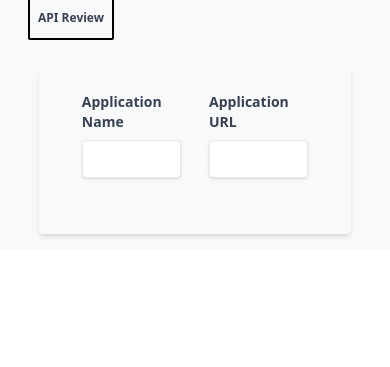
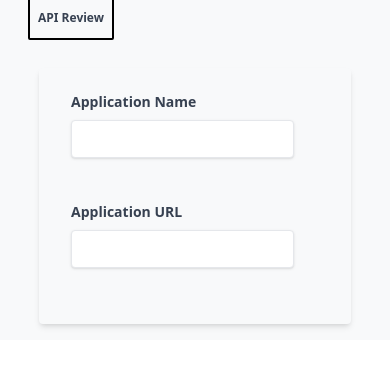
Before and after one commit to Mike47ip/pocketbase_admin_dash, a React (Vite) app in the folder admin_dash/: page /settings in a window 390 px wide. Shown: the part 321-688 px from the top of the page. Built offline with nearby package versions, Linux system fonts and the light colour scheme.

Commit message:
Adjust input form responsiveness

```diff
--- a/admin_dash/src/pages/settings.jsx
+++ b/admin_dash/src/pages/settings.jsx
@@ -87,8 +87,8 @@ const Settings = ({darkMode}) => {
      <div id="input" className="flex justify-center items-center"></div>
      {/* Input */}
      <div className={`w-[80%] mx-auto`}>
-      <div className={`flex gap-7 justify-center ${darkMode ? "bg-custom-dark" : "bg-custom-back"} shadow-md rounded px-8 pt-6 pb-8 mb-4`}>
-       <div className="mb-4 w-[40%]">
+      <div className={`flex gap-7 justify-center flex-col lg:flex-row  ${darkMode ? "bg-custom-dark" : "bg-custom-back"} shadow-md rounded px-8 pt-6 pb-8 mb-4`}>
+       <div className="mb-4 w-[90%] lg:w-[40%]">
         <label
          className="block text-gray-700 text-sm font-bold mb-2"
          htmlFor="appName"
@@ -101,7 +101,7 @@ const Settings = ({darkMode}) => {
          type="text"
         />
        </div>
-       <div className="mb-6 w-[40%]">
+       <div className="mb-6 w-[90%] lg:w-[40%] ">
         <label
          className="block text-gray-700 text-sm font-bold mb-2"
          htmlFor="appUrl"
```
